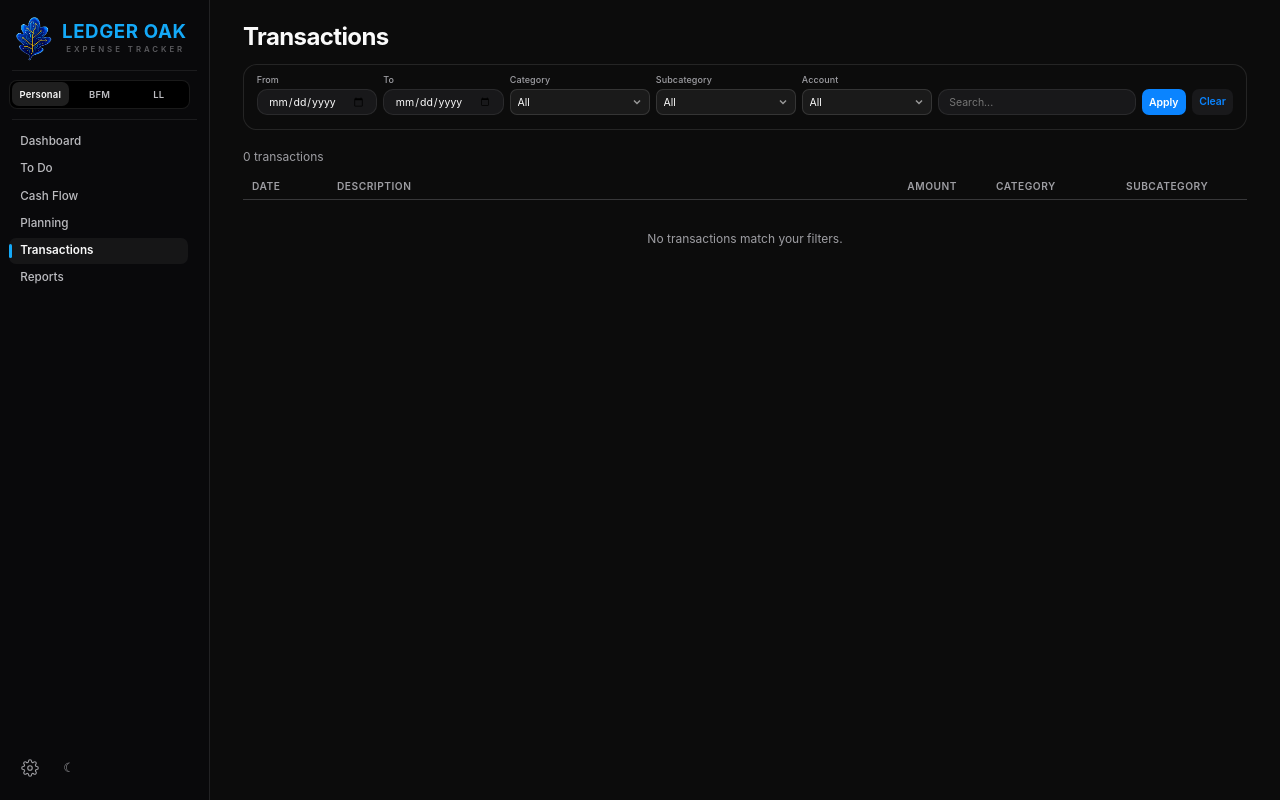
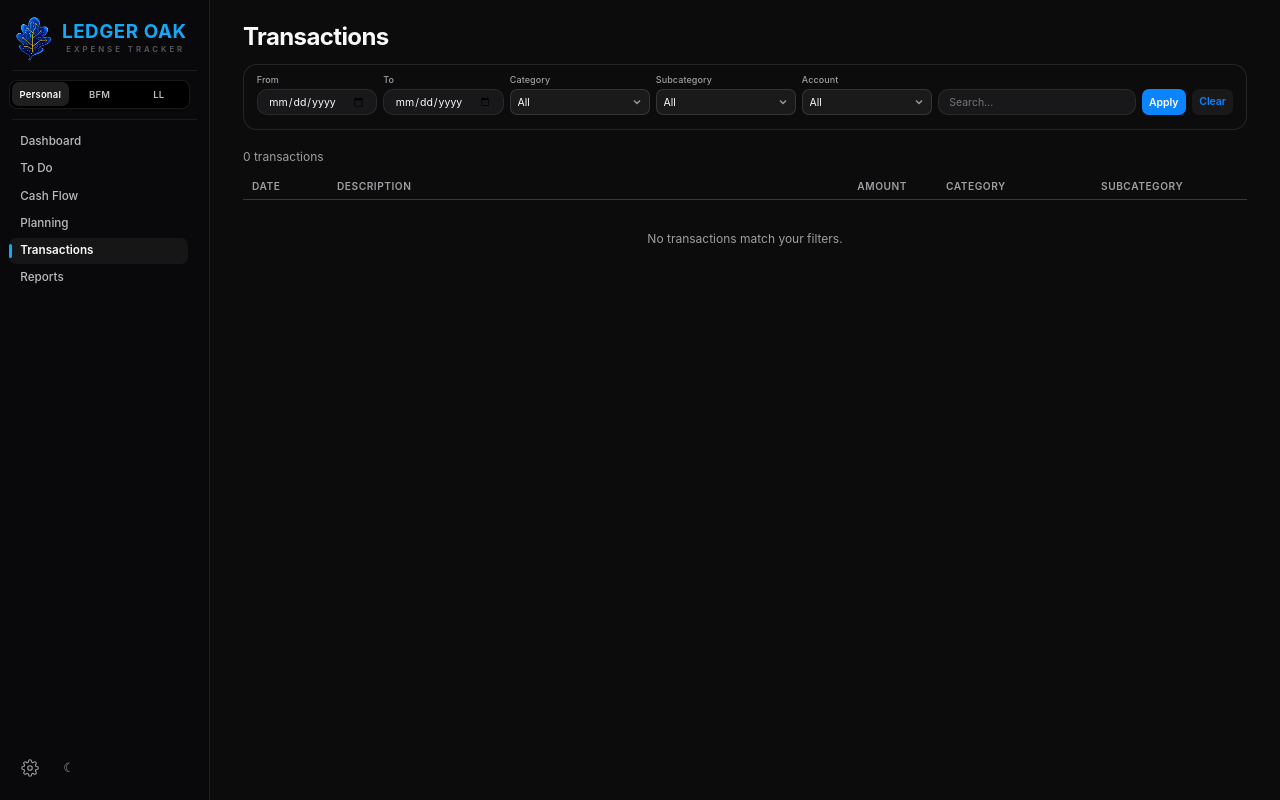
Before and after one commit to rabuffington22/expense-tracker, a Flask app: page /transactions/ in a window 1280 px wide. Run offline with Flask 3, Linux system fonts and the light colour scheme; data comes from the database, SQL or seed files in the repository; data that the repository does not hold is empty.

Commit message:
Widen Amount, Category, and Subcategory columns on transactions page
Amount: 100px -> 120px, Category/Subcategory: 130px -> 155px each to
prevent text overflow on longer values like Credit Card Payment.

Co-Authored-By: Claude Opus 4.6 <noreply@anthropic.com>

```diff
--- a/web/templates/components/txn_results.html
+++ b/web/templates/components/txn_results.html
@@ -17,15 +17,15 @@
           Description
           {% if params.sort == 'merchant' %}{{ '↑' if params.dir == 'asc' else '↓' }}{% endif %}
         </th>
-        <th style="width:100px;padding-right:2rem;cursor:pointer;" class="text-right" onclick="sortBy('amount')">
+        <th style="width:120px;padding-right:2rem;cursor:pointer;" class="text-right" onclick="sortBy('amount')">
           Amount
           {% if params.sort == 'amount' %}{{ '↑' if params.dir == 'asc' else '↓' }}{% endif %}
         </th>
-        <th style="width:130px;cursor:pointer;" onclick="sortBy('category')">
+        <th style="width:155px;cursor:pointer;" onclick="sortBy('category')">
           Category
           {% if params.sort == 'category' %}{{ '↑' if params.dir == 'asc' else '↓' }}{% endif %}
         </th>
-        <th style="width:130px;cursor:pointer;" onclick="sortBy('subcategory')">
+        <th style="width:155px;cursor:pointer;" onclick="sortBy('subcategory')">
           Subcategory
           {% if params.sort == 'subcategory' %}{{ '↑' if params.dir == 'asc' else '↓' }}{% endif %}
         </th>
```
